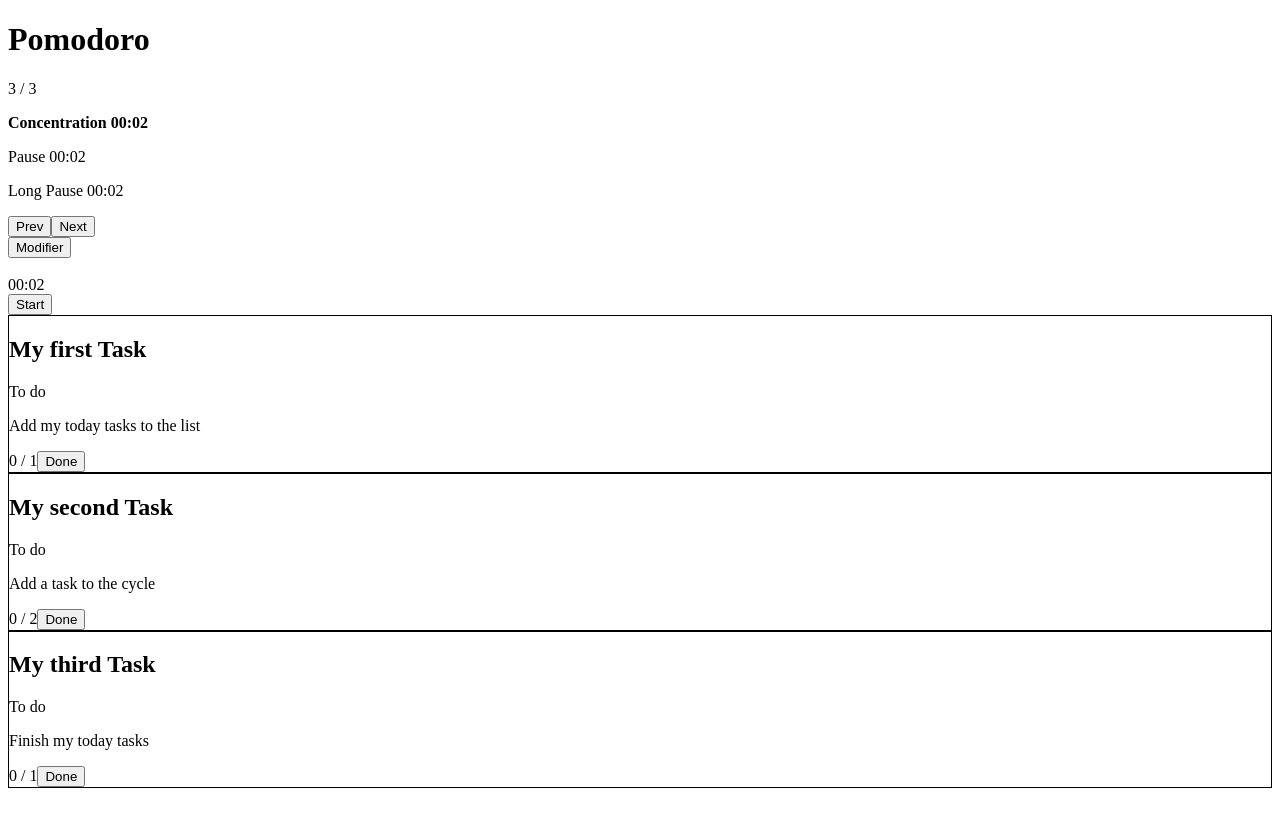
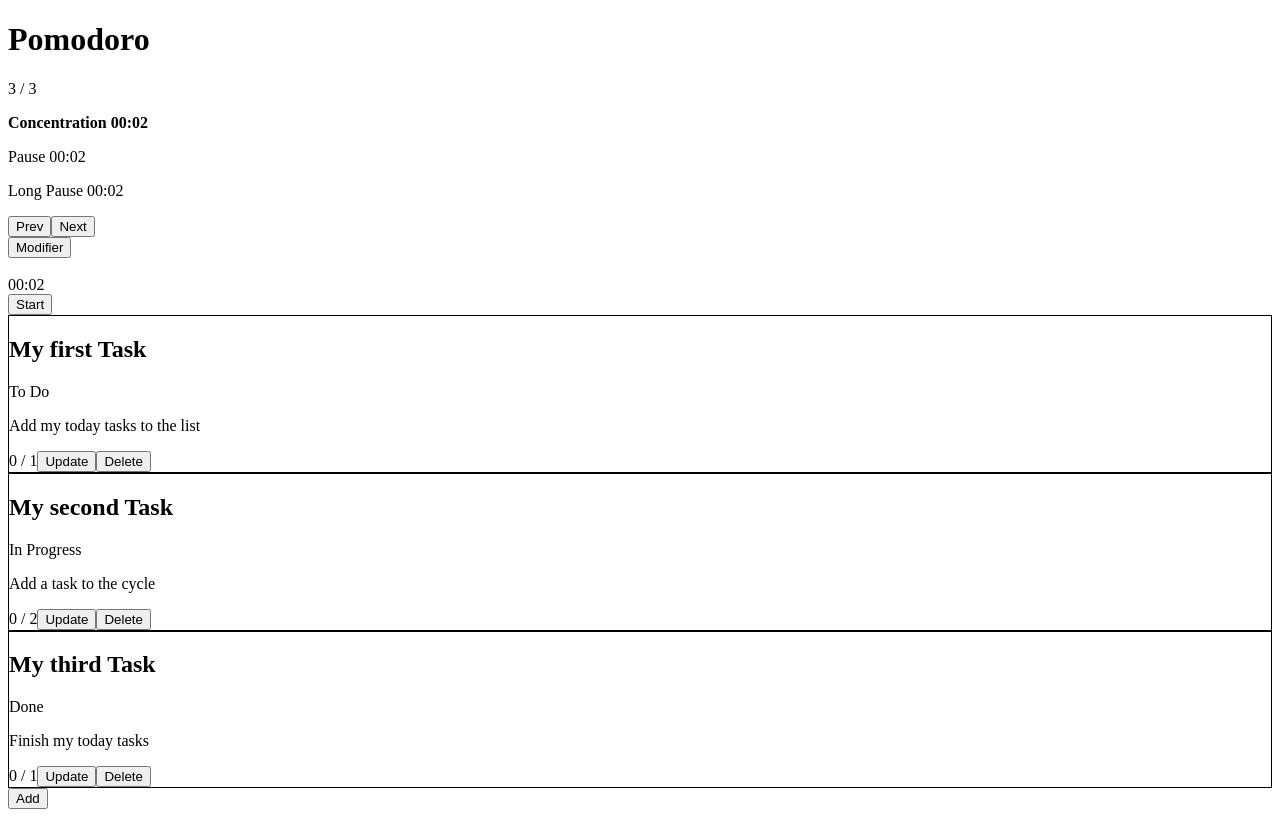
Before and after one commit to ScrimaliAnthony/PomodoroWeb, a React (Vite) app in the folder frontend/: page / in a window 1280 px wide. Built offline with nearby package versions, Linux system fonts and the light colour scheme.

Commit message:
[feat] POM-009-task : Ajout d'un formulaire pour ajouter une nouvelle task

```diff
--- a/frontend/src/App.jsx
+++ b/frontend/src/App.jsx
@@ -5,10 +5,12 @@ import ListTimers from "./components/list-timers/ListTimers";
 
 import { toTotalSeconds } from "./utils/formatTime";
 
-import { useEffect, useState } from "react";
+import React, { useEffect, useState } from "react";
 import ListTasks from "./components/list-tasks/ListTasks";
 import Cycle from "./components/cycle/Cycle";
 import UpdatePomodoro from "./components/update-pomodoro/UpdatePomodoro";
+import Task from "./components/task/Task";
+import AddTask from "./components/add-task/AddTask";
 
 export default function App() {
   const [nbCycle, setNbCycle] = useState(3);
@@ -25,11 +27,17 @@ export default function App() {
     { id: 2, label: "Long Pause", minutes: 0, seconds: 2 }
   ]);
 
+  const TASK_STATUS = {
+    TODO: "To Do",
+    IN_PROGRESS: "In Progress",
+    DONE: "Done"
+  };
+
   const [tasks, setTasks] = useState([
-    { id: 0, title: "My first Task", label: "To do", desc: "Add my today tasks to the list", actualCycle: 0, nbCycle: 1 },
-    { id: 1, title: "My second Task", label: "To do", desc: "Add a task to the cycle", actualCycle: 0, nbCycle: 2 },
-    { id: 2, title: "My third Task", label: "To do", desc: "Finish my today tasks", actualCycle: 0, nbCycle: 1 }
-  ])
+    { id: 0, title: "My first Task", status: TASK_STATUS.TODO, desc: "Add my today tasks to the list", actualCycle: 0, nbCycle: 1 },
+    { id: 1, title: "My second Task", status: TASK_STATUS.IN_PROGRESS, desc: "Add a task to the cycle", actualCycle: 0, nbCycle: 2 },
+    { id: 2, title: "My third Task", status: TASK_STATUS.DONE, desc: "Finish my today tasks", actualCycle: 0, nbCycle: 1 }
+  ]);
 
   useEffect(() => {
     setSelectedTime(toTotalSeconds(timers[currentIndex].minutes, timers[currentIndex].seconds));
@@ -54,7 +62,13 @@ export default function App() {
         nbCycle={nbCycle} setNbCycle={setNbCycle} maxCycle={maxCycle}
       />
       <StartPauseTimer isStart={isStart} setIsStart={setIsStart} />
-      <ListTasks tasks={tasks} />
+      {/* <ListTasks tasks={tasks} /> */}
+      {tasks.map((task, index) =>
+        <React.Fragment key={index} >
+          <Task task={task} index={index} TASK_STATUS={TASK_STATUS} />
+        </React.Fragment>
+      )}
+      <AddTask TASK_STATUS={TASK_STATUS} tasks={tasks} setTasks={setTasks} />
     </>
   )
 }
--- /dev/null
+++ b/frontend/src/components/add-task/AddTask.jsx
@@ -0,0 +1,49 @@
+import { useState } from "react"
+
+export default function AddTask({ TASK_STATUS, tasks, setTasks }) {
+    const [addTaskState, setAddTaskState] = useState(false);
+    const [titleInput, setTitleInput] = useState("");
+    const [statusInput, setStatusInput] = useState("");
+    const [descriptionInput, setDescriptionInput] = useState("");
+    const [cycleInput, setCycleInput] = useState("");
+
+    const openAddTask = () => {
+        setAddTaskState(prev => !prev);
+    }
+
+    const addTask= () => {
+        const newTask = {
+            id: tasks.lenght,
+            title: titleInput,
+            status: statusInput,
+            desc: descriptionInput,
+            actualCycle: 0,
+            nbCycle: cycleInput
+        };
+
+        const newTaskList = [...tasks, newTask];
+        setTasks(newTaskList);
+        setTitleInput("");
+        setStatusInput("");
+        setDescriptionInput("");
+        setCycleInput("");
+        setAddTaskState(prev => !prev);
+    }
+
+    return <>
+        <button onClick={openAddTask}>{!addTaskState ? "Add" : "Cancel"}</button>
+        {addTaskState && (
+            <>
+                <input type="text" name="title" placeholder="new Task" onChange={(e) => setTitleInput(e.target.value)} />
+                <select id="status" onChange={(e) => setStatusInput(e.target.value)} >
+                    <option value={TASK_STATUS.TODO}>To Do</option>
+                    <option value={TASK_STATUS.IN_PROGRESS}>In Progress</option>
+                    <option value={TASK_STATUS.DONE}>Done</option>
+                </select>
+                <input type="text" name="Description" placeholder="Description" onChange={(e) => setDescriptionInput(e.target.value)} />
+                <input type="number" name="cycle" placeholder="Number of Cycle to finish" onChange={(e) => setCycleInput(e.target.value)} />
+                <button type="submit" onClick={addTask}>Add Task</button>
+            </>
+        )}
+    </>
+}
--- a/frontend/src/components/task/Task.jsx
+++ b/frontend/src/components/task/Task.jsx
@@ -1,5 +1,16 @@
-export default function Task() {
-    return <>
+export default function Task({ task, index, TASK_STATUS }) {
 
-    </>
+    const handleClick = () => {
+        // task.TASK_STATUS.IN_PROGRESS;
+    }
+
+
+    return <div onClick={handleClick} style={{cursor: "pointer", border: "1px solid black"}}>
+        <h2>{task.title}</h2>
+        <span>{task.status}</span>
+        <p>{task.desc}</p>
+        <span>{task.actualCycle} / {task.nbCycle}</span>
+        <button>Update</button>
+        <button>Delete</button>
+    </div>
 }
```
